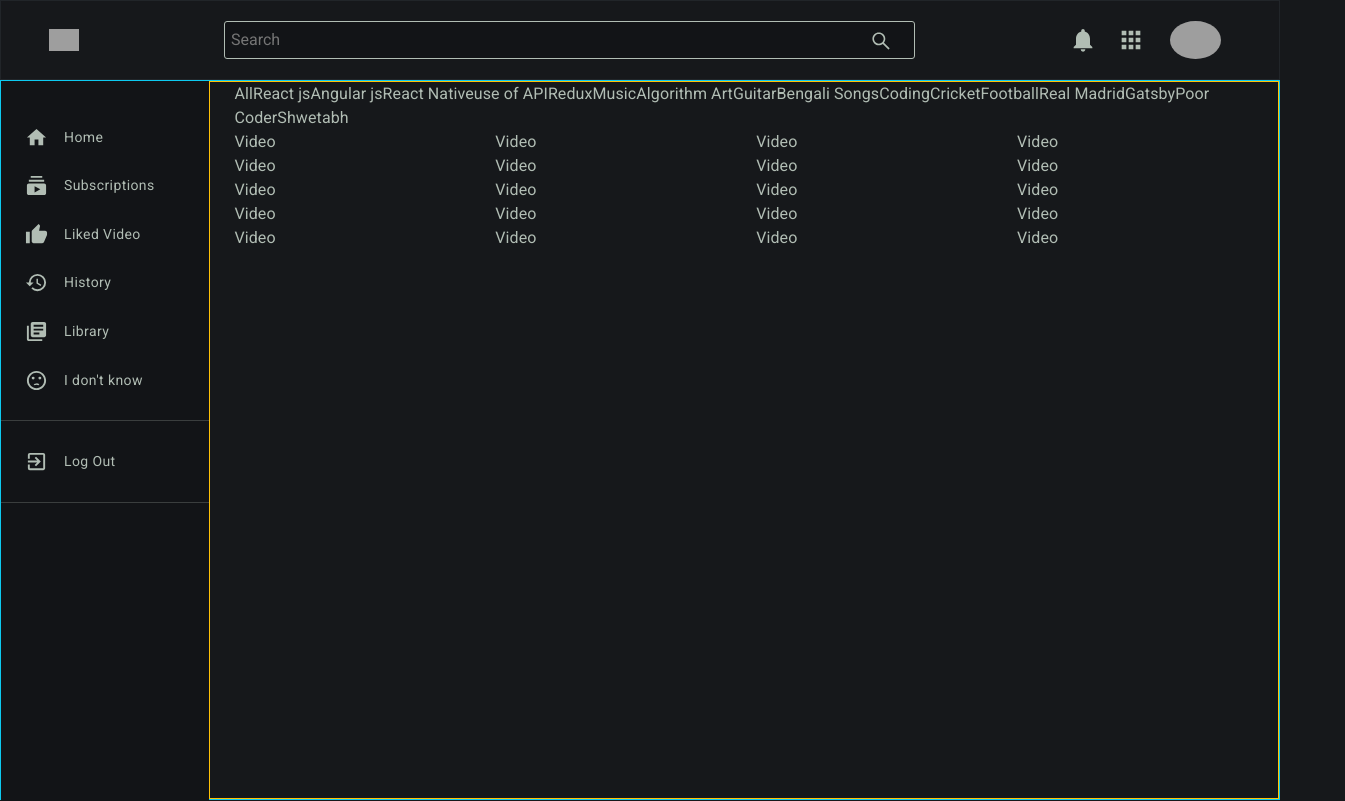
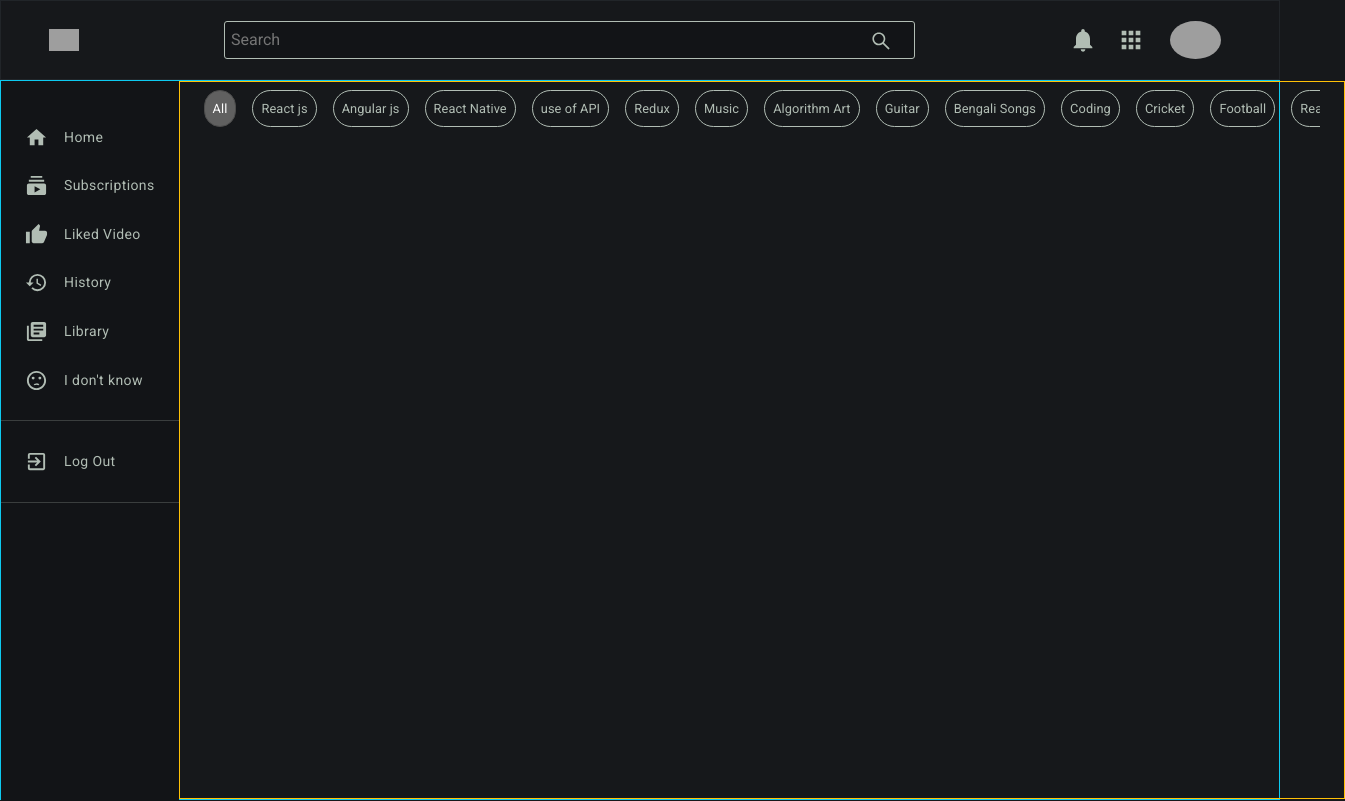
Before and after one commit to KaleMakinde/youtube-clone, a React (Create React App) app: page / in a window 1280 px wide. Shown: the whole page, 1345 px wide, since content can reach past the window. Built offline with nearby package versions, Linux system fonts and the light colour scheme; grey boxes are pictures that could not be loaded.

Commit message:
added styles to categories bar and video component

```diff
--- a/src/components/categoriesBar/CategoriesBar.js
+++ b/src/components/categoriesBar/CategoriesBar.js
@@ -14,20 +14,22 @@
 
 const CategoriesBar = () => {
 
+const [activeElement,setActiveElement] =  useState('All')
 
 
-
-
-
-const [activeElement,setActiveElement] =  useState('All')
+const handleClick = (value) =>{
+  setActiveElement(value )
+}
 
   return (
     <div className="CategoriesBar">
-      {keywords.map((value, i) =>(<span
+      {keywords.map((value, i) =>(
+      <span onClick={ () => handleClick (value)} key={i}
+      className={activeElement === value?"active": " "}
 
-      onClick={ () => setActiveElement(value)}
 
-      key={i}>{value}</span>
+      >{value}
+      </span>
       ))}
     </div>
   )
--- a/src/components/categoriesBar/_categoriesBar.scss
+++ b/src/components/categoriesBar/_categoriesBar.scss
@@ -0,0 +1,38 @@
+@import "../../base";
+
+.CategoriesBar{
+     padding: 0.5rem 0;
+     font-size: 0.8rem;
+
+
+     display: flex;
+     overflow-x: scroll;
+
+
+     &::-webkit-scrollbar{
+        width: 0px;
+     }
+     scrollbar-width: none;
+
+
+     span{
+        margin-right: 1rem;
+        padding: 0.5rem;
+
+
+        white-space: nowrap;
+        border: 1.5px solid $text-color;
+        border-radius: 999px;
+
+
+        &:hover{
+            background-color: #374a59;
+        }
+
+        &.active{
+            color: white;
+            background-color: #606060;
+            border-color: $border-color;
+        }
+     }
+}
--- a/src/components/video/Video.js
+++ b/src/components/video/Video.js
@@ -3,8 +3,11 @@
 
 const Video = () => {
   return (
-    <div>
-      Video
+    <div className="video">
+      <div className="video__top"></div>
+      <div className="video__title"></div>
+      <div className="video__details"></div>
+      <div className="video__channnel"></div>
     </div>
   )
 }
```
